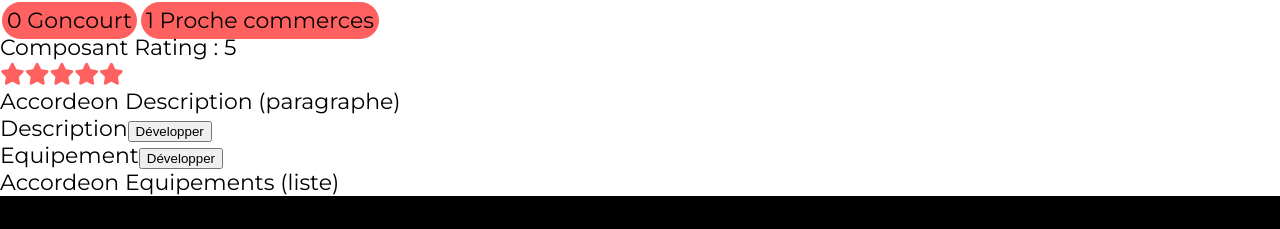
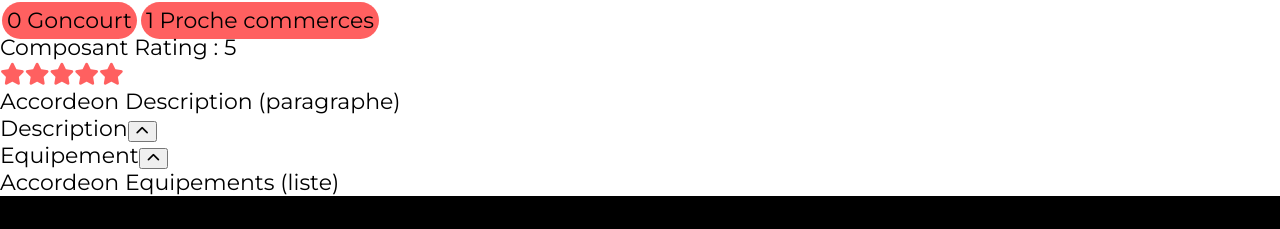
Before and after one commit to CamilleSilene/projet5-kasa, a React (Create React App) app: page /logement/0979876d in a window 1280 px wide. Shown: the part 692-921 px from the top of the page. Built offline with nearby package versions, Linux system fonts and the light colour scheme.

Commit message:
animation collapse + key array tags

```diff
--- a/src/components/Collapse/collapse.jsx
+++ b/src/components/Collapse/collapse.jsx
@@ -3,15 +3,20 @@ import React, {useState} from 'react';
 
 const Collapse = (props) => {
     const [isCollapsed, setIsCollapsed] = useState(false);
+    const collapsedClass = isCollapsed ? 'collapsed' : '';
+    const classes = `collapse ${collapsedClass}`;
+
     return (
-        <div>
+        <div className={classes}>
             <div className='collapse-header'>
                 <span>{props.titre}</span>
-                <button onClick={() => setIsCollapsed(!isCollapsed)}>
-                    {isCollapsed ? 'Réduire' : 'Développer'}
+                <button onClick={() => {
+                    setIsCollapsed(!isCollapsed);
+                    } }>
+                    <div className="fa-solid fa-chevron-up"></div>
                 </button>
             </div>
-            {isCollapsed && <div className='collapse-content'>{props.children}</div>}
+            <div className='collapse-content'>{props.children}</div>
         </div>
       );
     }
--- a/src/components/Collapse/collapse.scss
+++ b/src/components/Collapse/collapse.scss
@@ -0,0 +1,48 @@
+
+.collapse {
+	.fa-chevron-up {
+		transition: all 1s;
+		transform: rotate(0deg);
+	}
+	.collapse-content {
+        display: flex;
+        flex-direction: column;
+          z-index: 1;
+          overflow: hidden;
+          border-radius: 0 0 5px 5px;
+          animation: fadeOut 0.6s ease forwards;
+	}
+}
+.collapse.collapsed {
+	.fa-chevron-up {
+		transform: rotate(-180deg);
+	}
+	.collapse-content {
+		animation: fadeIn 0.6s ease forwards;
+	}
+}
+
+@keyframes fadeIn {
+    0% {
+      opacity: 0;
+      transform: translateY(-20%);
+    }
+    100% {
+      height: auto;
+      opacity: 1;
+      transform: translateY(0);
+
+    }
+  }
+
+  @keyframes fadeOut {
+    0% {
+      opacity: 1;
+      transform: translateY(0);
+    }
+    100% {
+      opacity: 1;
+      transform: translateY(-30%);
+      height: 0;
+    }
+  }
--- a/src/pages/Logement/Logement.jsx
+++ b/src/pages/Logement/Logement.jsx
@@ -32,7 +32,7 @@ const Location = () => {
                     const starClass = i < logement.rating ? "fa-star-active" : "fa-star-inactive";
                     const starClasses = `fa-solid fa-star ${starClass}`
                     return (
-                        <i className={starClasses}></i>
+                        <i key={i} className={starClasses}></i>
                     )
                 })
             }
```
